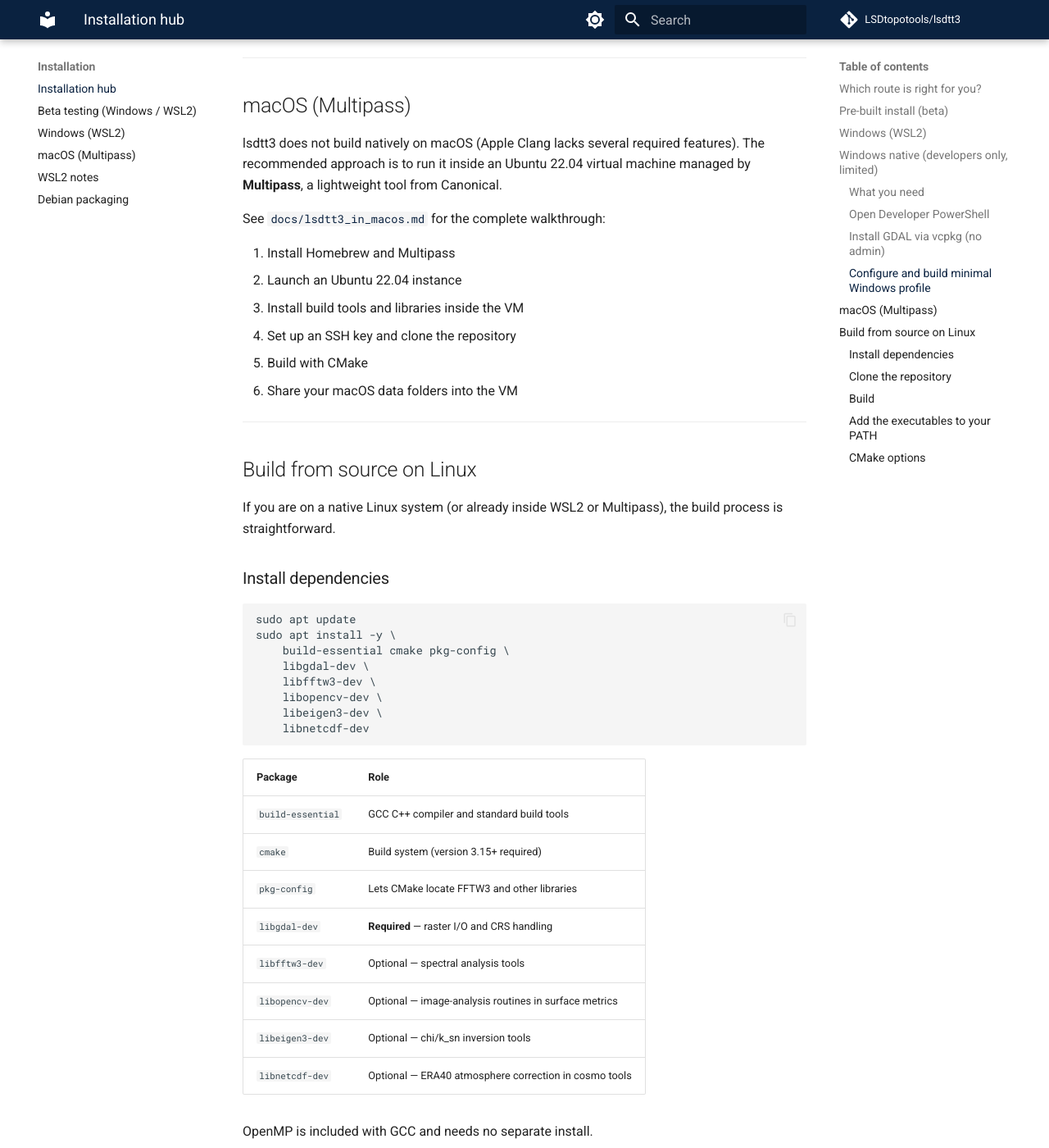
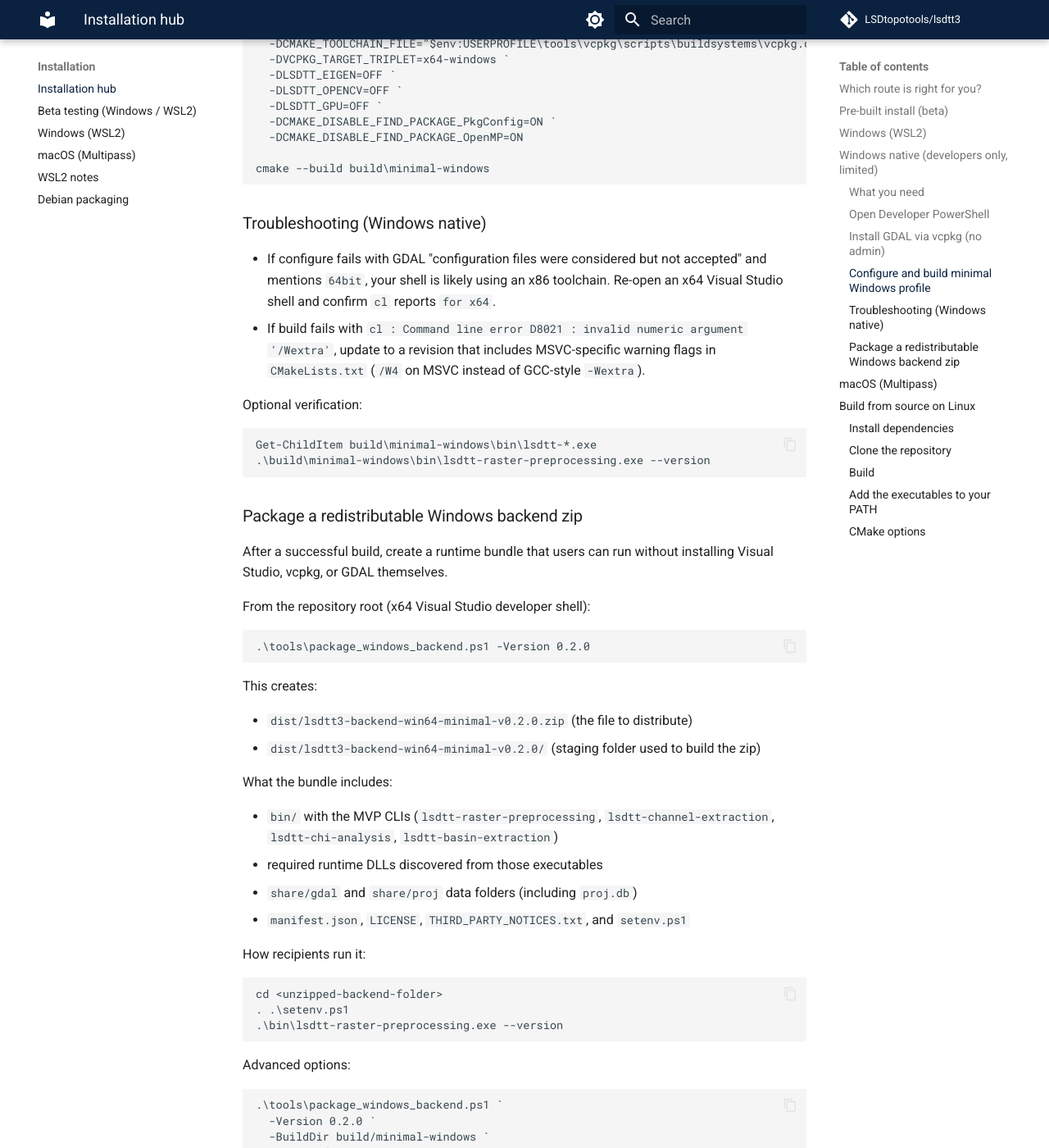
Before and after one commit to LSDtopotools/lsdtt3, an MkDocs documentation site: the page built from docs/installing_locally.md, in a window 1280 px wide and 1400 px high, scrolled down 3463 px. Shown: the whole window at 82% size. Built offline with MkDocs 1.6.1 and Material for MkDocs 9.7.7, drawn with Linux system fonts in a browser that asks for light colours; comment, search, counter and statistics services are not loaded; some of the changed text lies outside the part shown.

Commit message:
adding some tools and instructions for installing on windows

````diff
--- a/docs/installing_locally.md
+++ b/docs/installing_locally.md
@@ -85,11 +85,28 @@ Important limitations:
 
 Open Start menu and launch `Developer PowerShell for VS 2022`.
 
+> [!WARNING]
+> Some Visual Studio shell entries start in an `x86` toolchain context. If this
+> happens, CMake uses a 32-bit compiler and will reject `gdal:x64-windows` as
+> incompatible.
+>
+> Always verify `cl` reports `for x64` before configuring.
+
 If Start menu shortcuts are unavailable, open PowerShell and run:
 
 ```powershell
-& "${env:ProgramFiles}\Microsoft Visual Studio\2022\Community\Common7\Tools\Launch-VsDevShell.ps1" -Arch amd64 -HostArch amd64
+& "$env:ProgramW6432\Microsoft Visual Studio\2022\Community\Common7\Tools\Launch-VsDevShell.ps1" -Arch amd64 -HostArch amd64
 ```
+
+If `cl` still reports `for x86`, switch to x64 explicitly:
+
+```powershell
+& "$env:ProgramW6432\Microsoft Visual Studio\2022\Community\Common7\Tools\Launch-VsDevShell.ps1" -Arch amd64 -HostArch amd64
+cl
+```
+
+You can also launch `x64 Native Tools Command Prompt for VS 2022`, then run
+PowerShell commands from there.
 
 Verify toolchain setup:
 
@@ -97,6 +114,12 @@ Verify toolchain setup:
 cmake --version
 ninja --version
 cl
+```
+
+Expected compiler line:
+
+```text
+Microsoft (R) C/C++ Optimizing Compiler Version ... for x64
 ```
 
 ### Install GDAL via vcpkg (no admin)
@@ -134,11 +157,62 @@ cmake -S . -B build\minimal-windows -G "Ninja" `
 cmake --build build\minimal-windows
 ```
 
+### Troubleshooting (Windows native)
+
+- If configure fails with GDAL "configuration files were considered but not
+  accepted" and mentions `64bit`, your shell is likely using an x86 toolchain.
+  Re-open an x64 Visual Studio shell and confirm `cl` reports `for x64`.
+- If build fails with `cl : Command line error D8021 : invalid numeric argument
+  '/Wextra'`, update to a revision that includes MSVC-specific warning flags in
+  `CMakeLists.txt` (`/W4` on MSVC instead of GCC-style `-Wextra`).
+
 Optional verification:
 
 ```powershell
 Get-ChildItem build\minimal-windows\bin\lsdtt-*.exe
 .\build\minimal-windows\bin\lsdtt-raster-preprocessing.exe --version
+```
+
+### Package a redistributable Windows backend zip
+
+After a successful build, create a runtime bundle that users can run without
+installing Visual Studio, vcpkg, or GDAL themselves.
+
+From the repository root (x64 Visual Studio developer shell):
+
+```powershell
+.\tools\package_windows_backend.ps1 -Version 0.2.0
+```
+
+This creates:
+
+- `dist/lsdtt3-backend-win64-minimal-v0.2.0.zip` (the file to distribute)
+- `dist/lsdtt3-backend-win64-minimal-v0.2.0/` (staging folder used to build the zip)
+
+What the bundle includes:
+
+- `bin/` with the MVP CLIs (`lsdtt-raster-preprocessing`,
+  `lsdtt-channel-extraction`, `lsdtt-chi-analysis`,
+  `lsdtt-basin-extraction`)
+- required runtime DLLs discovered from those executables
+- `share/gdal` and `share/proj` data folders (including `proj.db`)
+- `manifest.json`, `LICENSE`, `THIRD_PARTY_NOTICES.txt`, and `setenv.ps1`
+
+How recipients run it:
+
+```powershell
+cd <unzipped-backend-folder>
+. .\setenv.ps1
+.\bin\lsdtt-raster-preprocessing.exe --version
+```
+
+Advanced options:
+
+```powershell
+.\tools\package_windows_backend.ps1 `
+  -Version 0.2.0 `
+  -BuildDir build/minimal-windows `
+  -OutDir dist
 ```
 
 This profile is the recommended starting point for native Windows work related
````
Also changed, not shown: CMakeLists.txt (+8 -0 lines), 2 other files.
